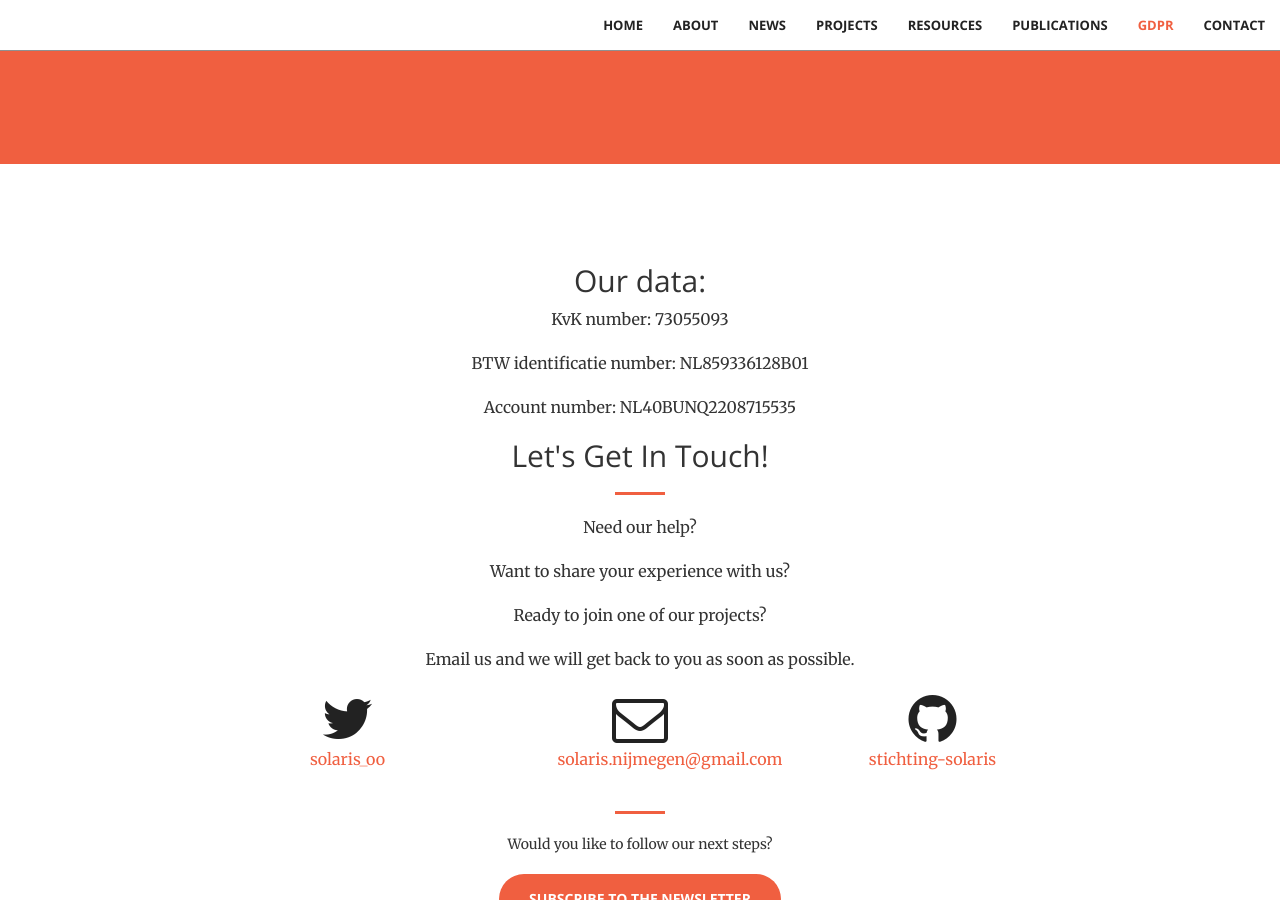
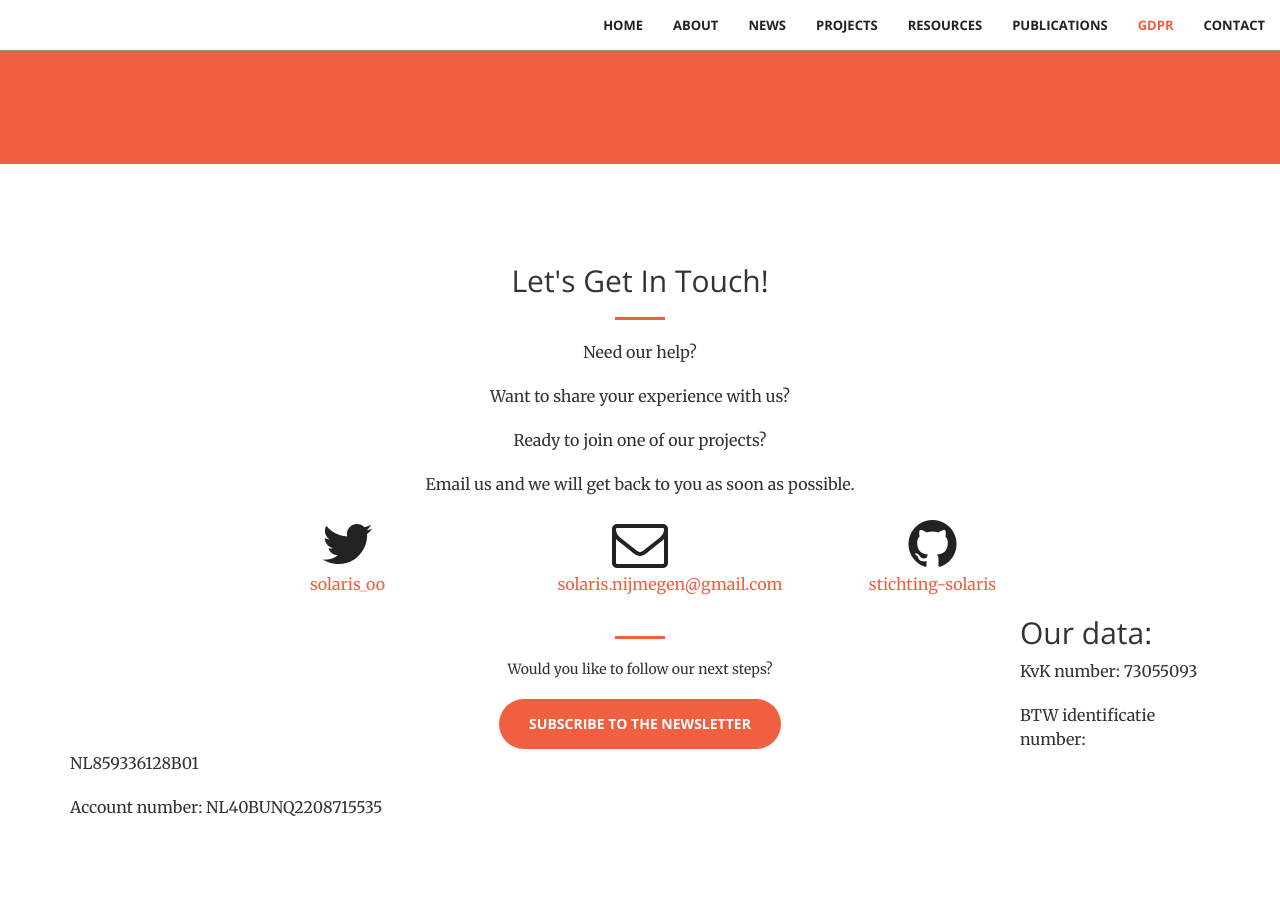
Before and after one commit to stichting-solaris/stichting-solaris.github.io, a Jekyll site: the page built from index.html, in a window 1280 px wide and 900 px high, scrolled down 8776 px. Built offline with Jekyll 4.4.1, drawn with Linux system fonts in a browser that asks for light colours; some of the changed lines change nothing that is shown.

Commit message:
Update contact.html

```diff
--- a/_includes/contact.html
+++ b/_includes/contact.html
@@ -2,11 +2,6 @@
     <div class="container">
         <div class="row">
             <div class="col-lg-8 col-lg-offset-2 text-center">
-                <h2 class="section-heading">Our data:</h2>
-                <p>KvK number: 73055093</p>
-                <p>BTW identificatie number: NL859336128B01</p>
-                <p>Account number: NL40BUNQ2208715535</p>
-
                 <h2 class="section-heading">Let's Get In Touch!</h2>
                 <hr class="primary">
                 <p>Need our help?</p>
@@ -40,4 +35,10 @@
                 <a href="https://docs.google.com/forms/d/e/1FAIpQLScpqlLzRvparlE8pMLngbDYTsuvCRceFIo6CdVmq7CO6-5D1g/viewform?vc=0&c=0&w=1"
                    class="btn btn-primary btn-xl">Subscribe to the newsletter</a>
             </div>
+
+
+                <h2 class="section-heading">Our data:</h2>
+                <p>KvK number: 73055093</p>
+                <p>BTW identificatie number: NL859336128B01</p>
+                <p>Account number: NL40BUNQ2208715535</p>
 </section>
```
